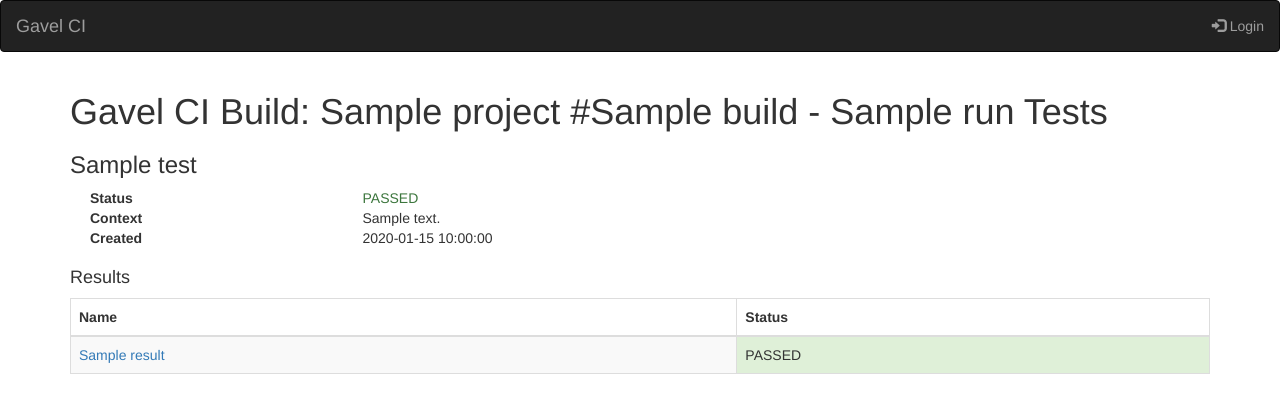
After one commit to foundriesio/gavel-ci, a Python web app: template gavel_ci/templates/tests.html in a window 1280 px wide. The commit adds this page. Shown: the top 413 px of the page. Run offline with Jinja, Linux system fonts and the light colour scheme; the template is opened without the code that fills it: most values are stand-ins (such as "Sample title", 1, 10 or a date in 2020); some libraries are stand-ins or nearby versions.

Commit message:
Add Test report view
Signed-off-by: Andy Doan <andy@opensourcefoundries.com>

```diff
--- a/gavel_ci/templates/run.html
+++ b/gavel_ci/templates/run.html
@@ -24,6 +24,9 @@
 
   <dt class="col-sm-3">Logs</dt>
   <dd><a href="{{url_for('jobserv.run_artifact', proj=project, build=build, run=run.name, p='console.log')}}">console.log</a></dd>
+
+  <dt class="col-sm-3">Tests</dt>
+  <dd><a href="{{url_for('jobserv.tests', proj=project, build=build, run=run.name)}}">Report</a></dd>
 </dl>
 </div>
 
--- /dev/null
+++ b/gavel_ci/templates/tests.html
@@ -0,0 +1,51 @@
+{% extends "layout.html" %}
+{% block body %}
+<h1>Gavel CI Build: {{project}} #{{build}} - {{run.name}} Tests</h1>
+
+{% for test in reports %}
+<h3>{{test.name}}</h3>
+<div style="padding-left: 20px;">
+<dl class="row">
+  <dt class="col-sm-3">Status</dt>
+  {% if test.status == 'PASSED' %}
+  <dd class="text-success">{{test.status}}</dd>
+  {% elif test.status == 'FAILED' %}
+  <dd class="text-danger">{{test.status}}</dd>
+  {% else %}
+  <dd>{{test.status}}</dd>
+  {% endif %}
+
+  <dt class="col-sm-3">Context</dt>
+  <dd>{{test.context}}</dd>
+
+  <dt class="col-sm-3">Created</dt>
+  <dd>{{test.created}}</dd>
+</dl>
+</div>
+
+{% if test.results %}
+<h4>Results</h4>
+<table class="table table-striped table-bordered">
+  <thead>
+    <tr><th>Name</th><th>Status</th></tr>
+  </thead>
+  <tbody>
+{% for result in test.results %}
+  <tr>
+    <td><a href={{result.context}}>{{result.name}}</a></td>
+    {% if result.status == 'PASSED' %}
+    <td class="bg-success">{{result.status}}</td>
+    {% elif result.status == 'FAILED' %}
+    <td class="bg-danger">{{result.status}}</td>
+    {% else %}
+    <td>{{result.status}}</td>
+    {% endif %}
+  </tr>
+{% endfor %}
+  </tbody>
+</table>
+{% endif %}
+
+{% endfor %}
+
+{% endblock %}
```
Also changed, not shown: gavel_ci/ui/jobserv.py (+15 -0 lines).
